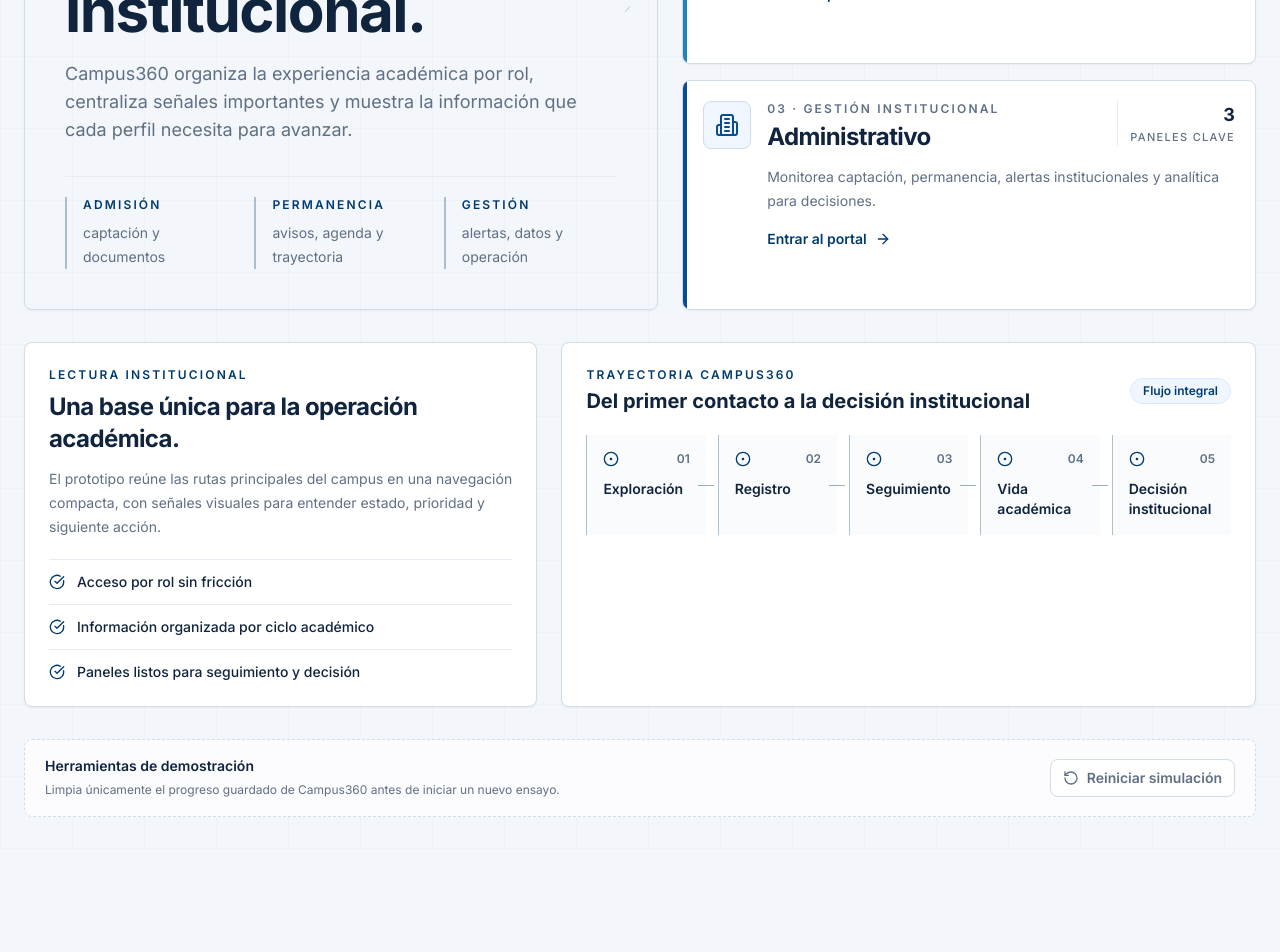
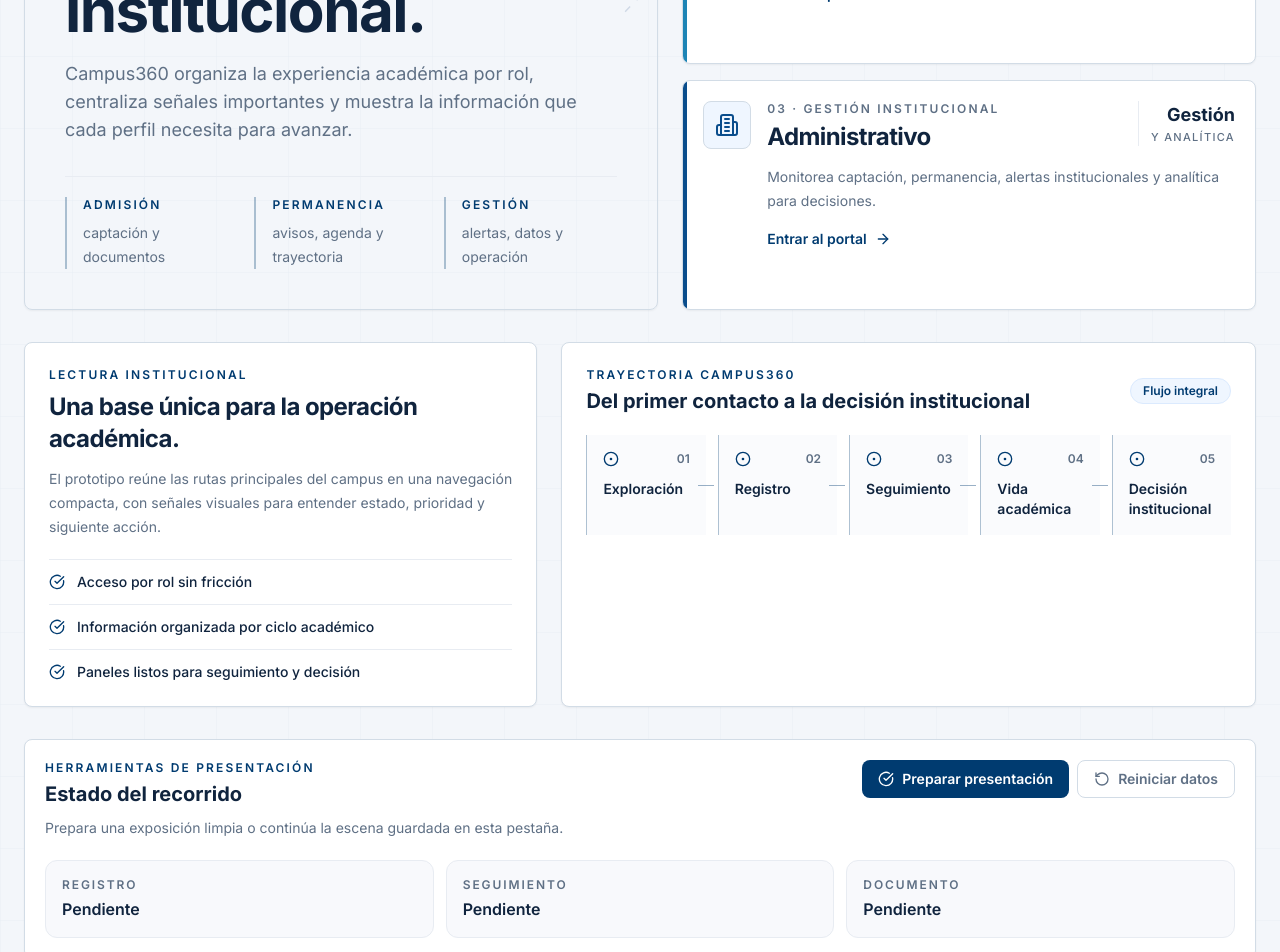
Before and after one commit to rafaello129/campus360, a React (Vite) app: page / in a window 1280 px wide. Shown: the part 520-1472 px from the top of the page. Before the commit the page ends 1369 px from the top, so only its background shows below. Built offline with nearby package versions, Linux system fonts and the light colour scheme.

Commit message:
feat: prepare guided seven-scene demo flow

```diff
--- a/src/pages/RoleSelectorPage.tsx
+++ b/src/pages/RoleSelectorPage.tsx
@@ -12,9 +12,18 @@
   UserRoundPlus,
   X
 } from "lucide-react";
-import { useState } from "react";
+import { useEffect, useState } from "react";
 import { Link } from "react-router-dom";
+import { PresentationDock } from "../components/demo/PresentationDock";
+import { PRESENTATION_SCENES, getPresentationScene } from "../config/presentationDemo";
 import { resetDemoSession } from "../data/demoSession";
+import { getPresentationReadiness } from "../data/presentationReadiness";
+import {
+  enablePresentation,
+  getPresentationSession,
+  subscribeToPresentationChanges
+} from "../data/presentationSession";
+import { subscribeToCampusStorageChange } from "../data/storageEvents";
 import { paths } from "../router/paths";
 
 const roleCards = [
@@ -26,8 +35,8 @@
     path: paths.aspirante.root,
     icon: UserRoundPlus,
     accentColor: "#003B70",
-    stat: "48 h",
-    statLabel: "respuesta media"
+    stat: "Registro",
+    statLabel: "y seguimiento"
   },
   {
     title: "Estudiante",
@@ -37,8 +46,8 @@
     path: paths.estudiante.root,
     icon: GraduationCap,
     accentColor: "#1D84B5",
-    stat: "360",
-    statLabel: "vista integral"
+    stat: "Vida campus",
+    statLabel: "experiencia integral"
   },
   {
     title: "Administrativo",
@@ -48,8 +57,8 @@
     path: paths.admin.root,
     icon: Building2,
     accentColor: "#0A4D8C",
-    stat: "3",
-    statLabel: "paneles clave"
+    stat: "Gestión",
+    statLabel: "y analítica"
   }
 ];
 
@@ -69,10 +78,60 @@
 
 export function RoleSelectorPage() {
   const [showResetModal, setShowResetModal] = useState(false);
+  const [showPrepareModal, setShowPrepareModal] = useState(false);
   const [isResetting, setIsResetting] = useState(false);
+  const [presentationSession, setPresentationSession] = useState(() => getPresentationSession());
+  const [, setStorageRevision] = useState(0);
   const [resetFeedback, setResetFeedback] = useState<
     { type: "success" | "error"; message: string } | null
   >(null);
+
+  useEffect(
+    () =>
+      subscribeToPresentationChanges(() => {
+        setPresentationSession(getPresentationSession());
+      }),
+    []
+  );
+
+  useEffect(
+    () =>
+      subscribeToCampusStorageChange(() => {
+        setStorageRevision((value) => value + 1);
+      }),
+    []
+  );
+
+  const readiness = getPresentationReadiness();
+  const currentScene = getPresentationScene(presentationSession?.currentSceneId);
+
+  const handlePreparePresentation = () => {
+    if (isResetting) return;
+
+    setIsResetting(true);
+    setResetFeedback(null);
+
+    try {
+      resetDemoSession();
+      const session = enablePresentation(1);
+      setPresentationSession(session);
+      setShowPrepareModal(false);
+      setResetFeedback({
+        type: "success",
+        message: "Presentación preparada. Los datos de Ana están limpios y la guía inicia en la Escena 1."
+      });
+    } catch (error) {
+      setResetFeedback({
+        type: "error",
+        message:
+          error instanceof Error
+            ? error.message
+            : "No fue posible preparar la presentación."
+      });
+    } finally {
+      setIsResetting(false);
+    }
+  };
 
   const handleResetDemo = () => {
     if (isResetting) return;
@@ -269,26 +328,163 @@
           </div>
         </section>
 
-        <section className="flex flex-col gap-3 rounded-lg border border-dashed border-tech-border bg-white/70 px-5 py-4 sm:flex-row sm:items-center sm:justify-between">
+        <section className="rounded-lg border border-tech-border bg-white p-5 shadow-sm">
+          <div className="flex flex-col gap-4 lg:flex-row lg:items-start lg:justify-between">
             <div>
-            <p className="text-sm font-semibold text-tech-textMain">Herramientas de demostración</p>
-            <p className="mt-1 text-xs leading-5 text-tech-textSecond">
-              Limpia únicamente el progreso guardado de Campus360 antes de iniciar un nuevo ensayo.
+              <p className="text-xs font-semibold uppercase tracking-[0.18em] text-tech-primary">
+                Herramientas de presentación
+              </p>
+              <h2 className="mt-1 text-xl font-bold text-tech-textMain">Estado del recorrido</h2>
+              <p className="mt-2 text-sm leading-6 text-tech-textSecond">
+                Prepara una exposición limpia o continúa la escena guardada en esta pestaña.
               </p>
             </div>
+
+            <div className="flex flex-wrap gap-2">
+              {presentationSession?.enabled && currentScene ? (
+                <Link
+                  to={currentScene.entryPath}
+                  className="inline-flex items-center gap-2 rounded-lg bg-tech-primary px-4 py-2 text-sm font-semibold text-white hover:bg-tech-mid"
+                >
+                  Continuar Escena {currentScene.id}
+                  <ArrowRight className="h-4 w-4" />
+                </Link>
+              ) : (
+                <button
+                  type="button"
+                  onClick={() => {
+                    setResetFeedback(null);
+                    setShowPrepareModal(true);
+                  }}
+                  className="inline-flex items-center gap-2 rounded-lg bg-tech-primary px-4 py-2 text-sm font-semibold text-white hover:bg-tech-mid"
+                >
+                  <CheckCircle className="h-4 w-4" />
+                  Preparar presentación
+                </button>
+              )}
               <button
                 type="button"
                 onClick={() => {
                   setResetFeedback(null);
                   setShowResetModal(true);
                 }}
-            className="inline-flex shrink-0 items-center justify-center gap-2 rounded-lg border border-tech-border bg-white px-3 py-2 text-sm font-semibold text-tech-textSecond transition hover:border-tech-primary/30 hover:bg-tech-bg hover:text-tech-main"
+                className="inline-flex items-center gap-2 rounded-lg border border-tech-border bg-white px-4 py-2 text-sm font-semibold text-tech-textSecond transition hover:bg-tech-bg"
               >
                 <RotateCcw className="h-4 w-4" />
-            Reiniciar simulación
+                Reiniciar datos
               </button>
+            </div>
+          </div>
+
+          <div className="mt-5 grid gap-3 sm:grid-cols-3">
+            {[
+              ["Registro", readiness.hasApplicant ? "Completo" : "Pendiente"],
+              ["Seguimiento", readiness.followUpComplete ? "Completo" : "Pendiente"],
+              [
+                "Documento",
+                readiness.documentStatus === "aprobado"
+                  ? "Aprobado"
+                  : readiness.documentStatus === "en_revision"
+                    ? "En revisión"
+                    : "Pendiente"
+              ]
+            ].map(([label, value]) => (
+              <div key={label} className="rounded-xl border border-tech-divider bg-tech-bg/60 p-4">
+                <p className="text-xs font-semibold uppercase tracking-[0.16em] text-tech-textSecond">{label}</p>
+                <p className="mt-1 font-semibold text-tech-textMain">{value}</p>
+              </div>
+            ))}
+          </div>
+
+          {!presentationSession?.enabled && readiness.hasApplicant ? (
+            <p className="mt-4 rounded-xl border border-blue-100 bg-blue-50 px-4 py-3 text-sm text-tech-primary">
+              El progreso persistente sugiere retomar desde la Escena {readiness.suggestedSceneId}.
+            </p>
+          ) : null}
+
+          {presentationSession?.enabled ? (
+            <div className="mt-5">
+              <p className="mb-2 text-xs font-semibold uppercase tracking-[0.16em] text-tech-textSecond">
+                Recorrido de siete escenas
+              </p>
+              <div className="grid gap-2 sm:grid-cols-4 lg:grid-cols-7">
+                {PRESENTATION_SCENES.map((scene) => (
+                  <Link
+                    key={scene.id}
+                    to={scene.entryPath}
+                    className={`rounded-xl border p-3 text-sm transition ${
+                      scene.id === presentationSession.currentSceneId
+                        ? "border-tech-primary bg-blue-50 text-tech-primary"
+                        : "border-tech-border bg-white text-tech-textSecond hover:bg-tech-bg"
+                    }`}
+                  >
+                    <span className="block text-xs font-bold">0{scene.id}</span>
+                    <span className="mt-1 block font-semibold">{scene.title}</span>
+                  </Link>
+                ))}
+              </div>
+            </div>
+          ) : null}
         </section>
       </main>
+
+      {showPrepareModal ? (
+        <div className="fixed inset-0 z-50 flex items-center justify-center bg-slate-950/60 p-4">
+          <div
+            role="dialog"
+            aria-modal="true"
+            aria-labelledby="prepare-demo-title"
+            className="w-full max-w-lg overflow-hidden rounded-lg bg-white shadow-2xl"
+          >
+            <div className="flex items-start justify-between gap-4 border-b border-tech-divider px-5 py-4">
+              <div className="flex items-start gap-3">
+                <div className="rounded-lg bg-blue-50 p-2 text-tech-primary">
+                  <CheckCircle className="h-5 w-5" />
+                </div>
+                <div>
+                  <h2 id="prepare-demo-title" className="text-lg font-bold text-tech-textMain">
+                    Preparar presentación
+                  </h2>
+                  <p className="mt-1 text-sm leading-6 text-tech-textSecond">
+                    Se limpiará únicamente el progreso dinámico de admisión de Campus360 y se
+                    activará la guía en la Escena 1. Los datos demostrativos institucionales se conservan.
+                  </p>
+                </div>
+              </div>
+              <button
+                type="button"
+                onClick={() => setShowPrepareModal(false)}
+                disabled={isResetting}
+                className="rounded-lg border border-tech-border p-2 text-tech-textSecond transition hover:bg-tech-bg disabled:opacity-50"
+                aria-label="Cerrar preparación"
+              >
+                <X className="h-4 w-4" />
+              </button>
+            </div>
+
+            <div className="flex flex-col-reverse gap-2 bg-tech-bg/60 px-5 py-4 sm:flex-row sm:justify-end">
+              <button
+                type="button"
+                onClick={() => setShowPrepareModal(false)}
+                disabled={isResetting}
+                className="rounded-lg border border-tech-border bg-white px-4 py-2 text-sm font-semibold text-tech-textSecond disabled:opacity-50"
+              >
+                Cancelar
+              </button>
+              <button
+                type="button"
+                onClick={handlePreparePresentation}
+                disabled={isResetting}
+                className="rounded-lg bg-tech-primary px-4 py-2 text-sm font-semibold text-white disabled:opacity-60"
+              >
+                {isResetting ? "Preparando..." : "Preparar"}
+              </button>
+            </div>
+          </div>
+        </div>
+      ) : null}
+
+      <PresentationDock />
 
       {showResetModal ? (
         <div className="fixed inset-0 z-50 flex items-center justify-center bg-slate-950/60 p-4">
--- a/src/pages/aspirante/AspiranteOverviewPage.tsx
+++ b/src/pages/aspirante/AspiranteOverviewPage.tsx
@@ -2,7 +2,6 @@
   ArrowRight,
   BookOpen,
   CheckCircle,
-  Clock,
   FileCheck,
   FileText,
   Landmark,
@@ -27,7 +26,7 @@
 
 export function AspiranteOverviewPage() {
   const quickFacts = [
-    { icon: Clock, label: "Respuesta media", value: "48 h" },
+    { icon: FileCheck, label: "Seguimiento", value: "Visible" },
     { icon: FileText, label: "Documentos guía", value: "5" },
     { icon: Users, label: "Carreras activas", value: "18" }
   ];
@@ -125,7 +124,7 @@
                 <h2 className="mt-1 max-w-[19rem] text-xl font-bold text-tech-textMain sm:max-w-none">Sigue cada etapa sin perder contexto</h2>
               </div>
               <span className="rounded-full border border-blue-100 bg-blue-50 px-3 py-1 text-xs font-semibold text-tech-primary">
-                Ciclo 2026-A
+                Ciclo 2026-B
               </span>
             </div>
             <div className="space-y-3">
@@ -255,9 +254,9 @@
                 <Trophy className="h-3.5 w-3.5" />
                 Convocatoria activa
               </div>
-              <h2 className="text-2xl font-bold">Convocatoria 2026-A abierta</h2>
+              <h2 className="text-2xl font-bold">Registro de admisión disponible</h2>
               <p className="mt-2 max-w-2xl text-sm leading-6 text-blue-100">
-                Cierre de registro: 30 de junio de 2026. Inicia tu solicitud y prepara tu expediente con anticipación.
+                Completa tu solicitud y consulta el avance del proceso desde el mismo portal Campus360.
               </p>
             </div>
             <Link
--- a/src/pages/aspirante/CareerDetailPage.tsx
+++ b/src/pages/aspirante/CareerDetailPage.tsx
@@ -150,7 +150,7 @@
       <section className="rounded-lg border border-blue-200 bg-blue-50 p-6">
         <h3 className="font-bold text-blue-900">¿Qué sigue?</h3>
         <p className="mt-2 text-sm text-blue-800">
-          Completa tu registro y comienza el proceso de admisión. Te contactaremos en menos de 48 horas con más información.
+          Completa tu registro para generar un folio y dar seguimiento al proceso de admisión desde Campus360.
         </p>
         <div className="mt-4 flex flex-wrap gap-3">
           <Link
@@ -174,7 +174,7 @@
           <div className="w-full max-w-md rounded-lg bg-white p-6">
             <h3 className="font-bold text-slate-900">Solicitud enviada</h3>
             <p className="mt-2 text-sm text-slate-600">
-              Hemos recibido tu solicitud de información. Un asesor académico se contactará contigo en las próximas 24 horas.
+              Hemos recibido tu solicitud de información. El folio queda disponible para identificar este seguimiento dentro del prototipo.
             </p>
             <div className="mt-4 space-y-2 rounded-lg bg-slate-50 p-3">
               <p className="text-xs text-slate-600">
```
Lines whose indentation alone changed are shown as unchanged.
